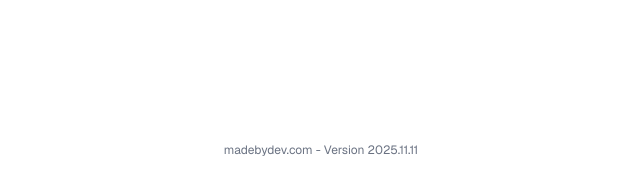
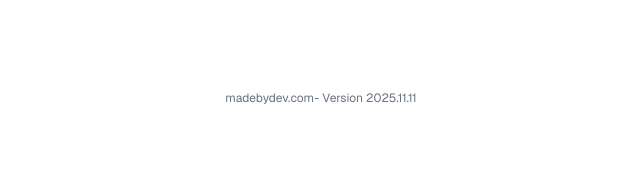
Before and after one commit to chof64/chat-app, a Next.js app: page / in a window 1280 px wide. Shown: the part 674-845 px from the top of the page, without its empty margins (319-959 px from the left). After the commit the page ends 800 px from the top, so only its background shows below. Built offline with nearby package versions, Linux system fonts and the light colour scheme; no server answers.

Commit message:
fix: adjust layout structure for proper footer alignment and update main height calculation

```diff
--- a/src/app/layout.tsx
+++ b/src/app/layout.tsx
@@ -23,8 +23,10 @@ export default function RootLayout({
   return (
     <html className={`${geist.variable}`} lang="en">
       <body className="flex min-h-screen flex-col">
-        <ConvexProvider>{children}</ConvexProvider>
-        <footer className="mt-auto py-4 text-center text-gray-500 text-xs">
+        <div className="flex-1">
+          <ConvexProvider>{children}</ConvexProvider>
+        </div>
+        <footer className="flex h-14 items-center justify-center text-center text-gray-500 text-xs">
           <Link href="https://madebydev.com" target="_blank">
             madebydev.com
           </Link>{" "}
--- a/src/app/page.tsx
+++ b/src/app/page.tsx
@@ -18,7 +18,7 @@ export default function Home() {
   };
 
   return (
-    <main className="flex min-h-screen flex-col items-center justify-center p-24">
+    <main className="flex min-h-[calc(100vh-3.5rem)] flex-col items-center justify-center p-24">
       <div className="w-full max-w-md">
         <input
           className="mb-4 w-full rounded border p-2"
```
